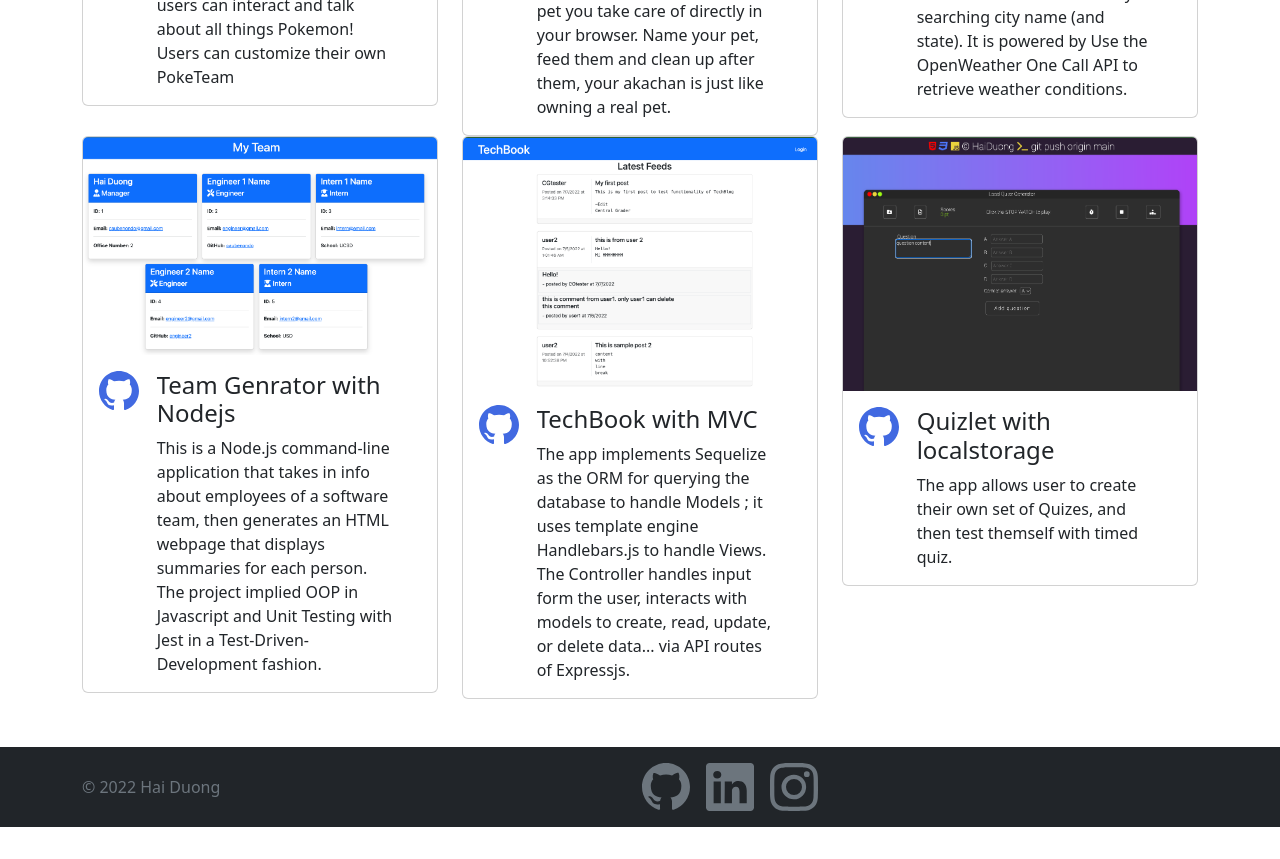
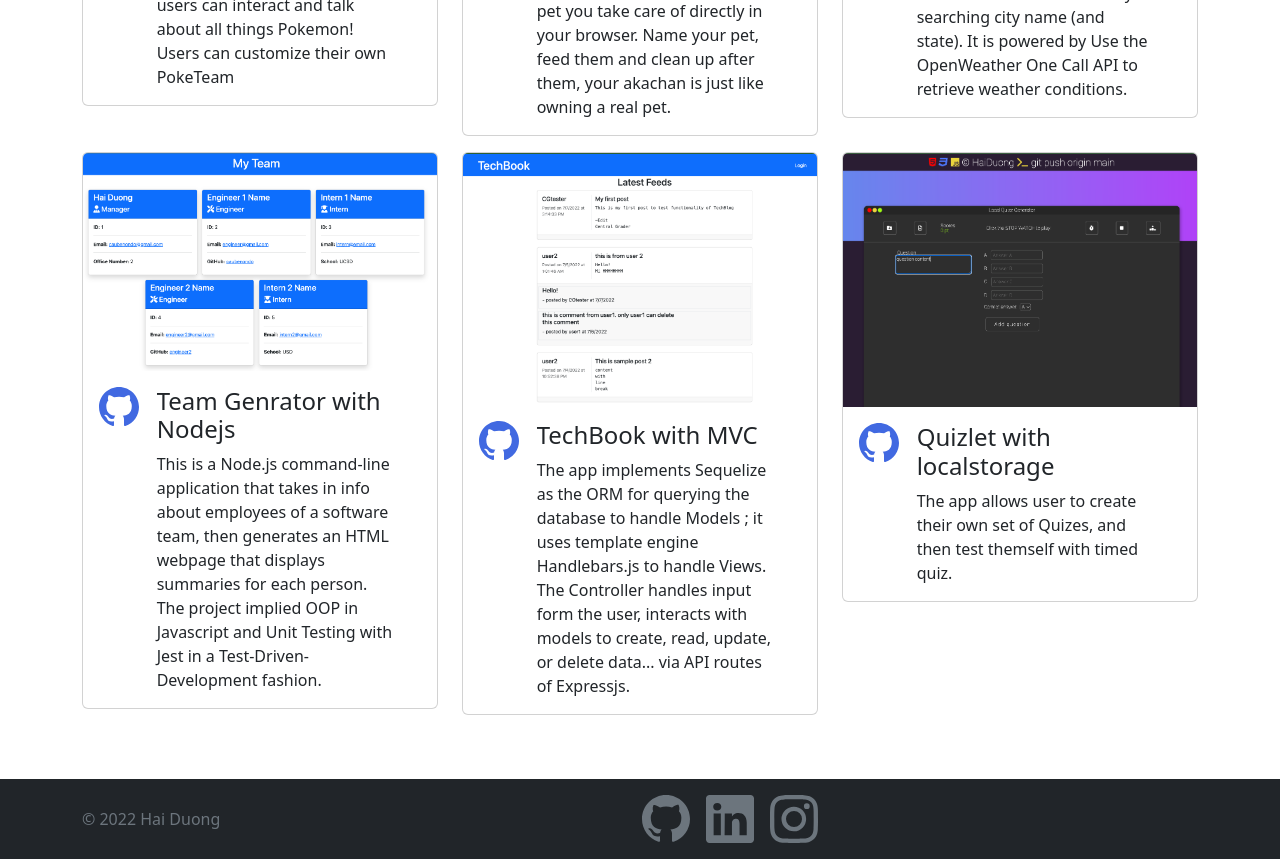
Before and after one commit to caubenondo/porfolio-page-with-react, a React (Create React App) app: page /portfolio in a window 1280 px wide. Shown: the part 540-1399 px from the top of the page. Before the commit the page ends 1367 px from the top, so only its background shows below. Built offline with nearby package versions, Linux system fonts and the light colour scheme.

Commit message:
fix portfolio

```diff
--- a/src/pages/Portfolio.js
+++ b/src/pages/Portfolio.js
@@ -7,7 +7,7 @@ function Portfolio() {
             <div className="row">
                 {pfolioData.map((pf) => {
                     return (
-                        <div className="col-md-6 col-lg-4" key={pf.title}>
+                        <div className="col-md-6 col-lg-4 mb-3" key={pf.title}>
                             <div className="card h100">
                                 <img
                                     src={pf.imageURL}
```
